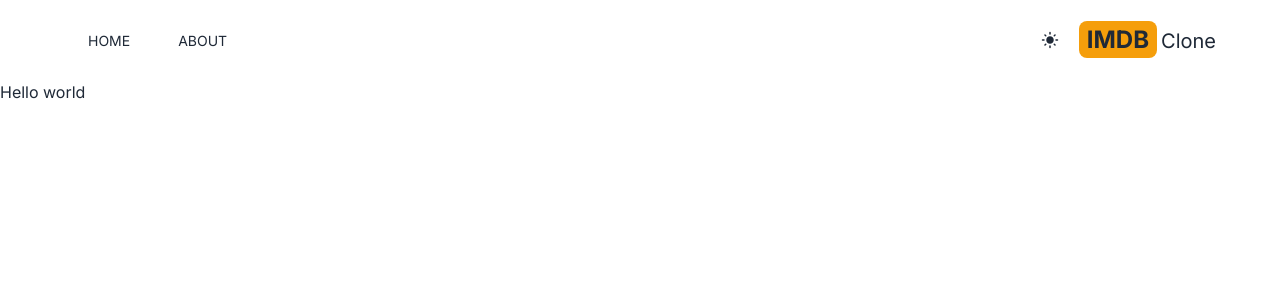
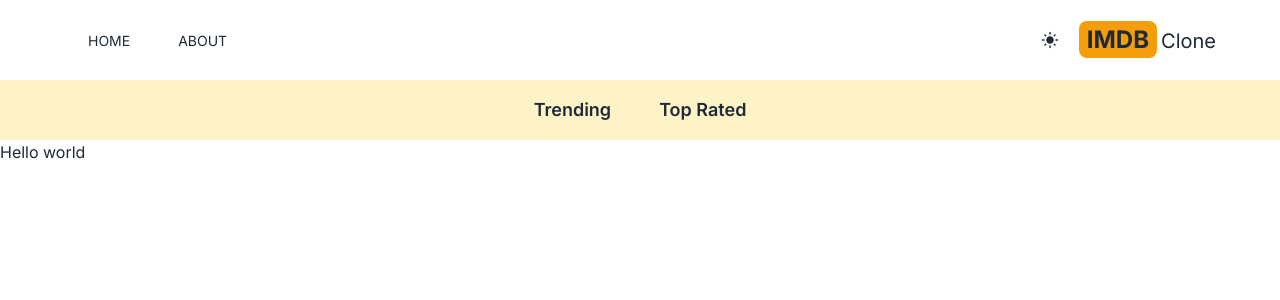
Before and after one commit to kochetovdev/imdb-clone-nextjs, a Next.js app: page / in a window 1280 px wide. Shown: the top 300 px of the page. Built offline with nearby package versions, Linux system fonts and the light colour scheme.

Commit message:
create the navbar componet

```diff
--- /dev/null
+++ b/app/components/Navbar.tsx
@@ -0,0 +1,12 @@
+import NavbarItem from "./NavbarItem"
+
+const Navbar = () => {
+  return (
+    <article className="flex justify-center dark:bg-gray-600 bg-amber-100 lg:text-lg p-4">
+      <NavbarItem title="Trending" param="fetchTrending" />
+      <NavbarItem title="Top Rated" param="fetchTopRated" />
+    </article>
+  )
+}
+
+export default Navbar
--- /dev/null
+++ b/app/components/NavbarItem.tsx
@@ -0,0 +1,31 @@
+"use client";
+
+import Link from "next/link";
+import { useSearchParams } from "next/navigation";
+
+interface Props {
+  title: string;
+  param: string;
+}
+
+const NavbarItem = ({ title, param }: Props) => {
+  const searchParams = useSearchParams();
+  const genre = searchParams.get("genre");
+  console.log(genre)
+  return (
+    <article>
+      <Link
+        href={`/?genre=${param}`}
+        className={`m-4 hover:text-amber-600 font-semibold p-2 transition-colors ${
+          genre &&
+          genre === param &&
+          "underline underline-offset-8 decoration-4 decoration-amber-500 rounded-lg"
+        }`}
+      >
+        {title}
+      </Link>
+    </article>
+  );
+};
+
+export default NavbarItem;
--- a/app/layout.tsx
+++ b/app/layout.tsx
@@ -3,6 +3,7 @@
 import "./globals.css";
 import Header from "./components/Header";
 import Providers from "./Providers";
+import Navbar from "./components/Navbar";
 
 const inter = Inter({ subsets: ["latin"] });
 
@@ -21,6 +22,7 @@
       <body className={inter.className}>
         <Providers>
           <Header />
+          <Navbar />
           <main>{children}</main>
         </Providers>
       </body>
```
